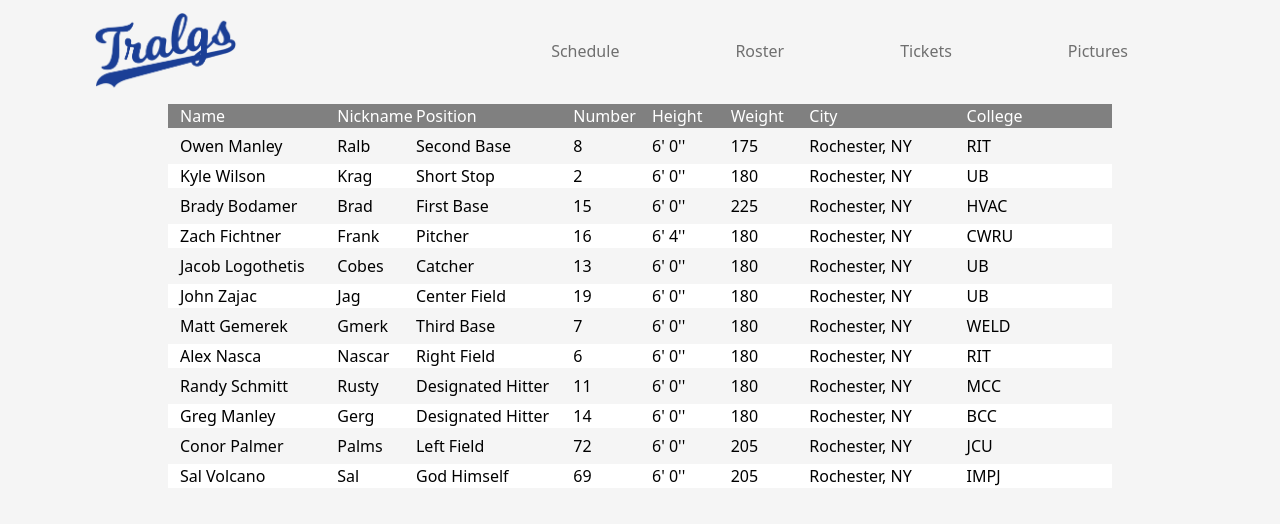
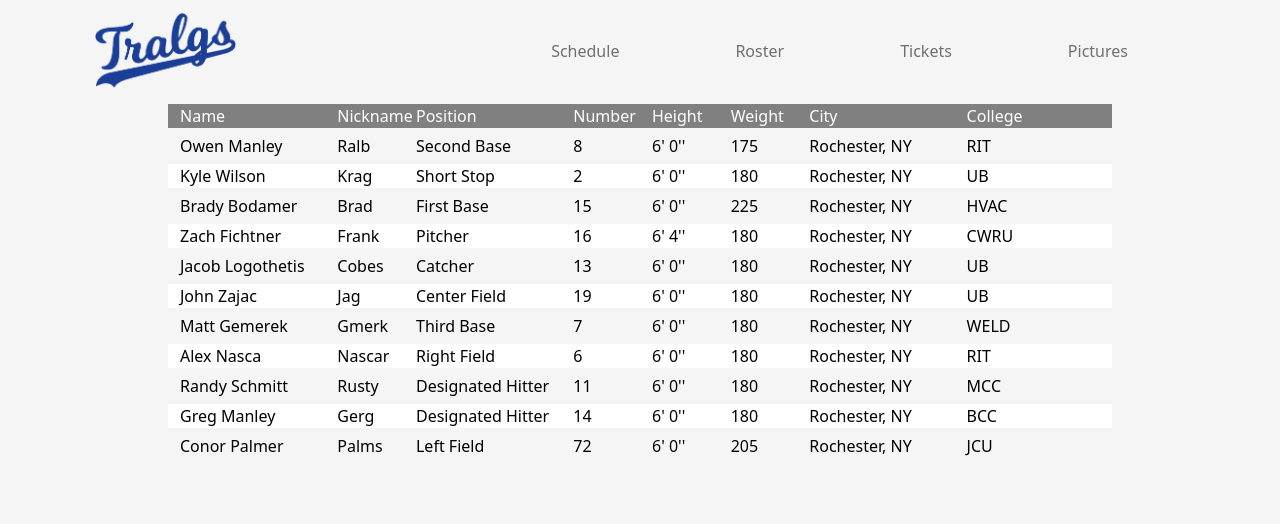
Before and after one commit to ogm7039/tralgs_softball, a React (Create React App) app in the folder tralgs-react/: page /roster in a window 1280 px wide. Shown: the top 524 px of the page. Built offline with nearby package versions, Linux system fonts and the light colour scheme.

Commit message:
final touch ups

```diff
--- a/tralgs-react/src/Roster.js
+++ b/tralgs-react/src/Roster.js
@@ -22,8 +22,7 @@ class Roster extends Component
                 [7, 'Alex Nasca', 'Nascar', 'Right Field', 6, 6, 0, 180, 'Rochester, NY', 'RIT'],
                 [8, 'Randy Schmitt', 'Rusty', 'Designated Hitter', 11, 6, 0, 180, 'Rochester, NY', 'MCC'],
                 [9, 'Greg Manley', 'Gerg', 'Designated Hitter', 14, 6, 0, 180, 'Rochester, NY', 'BCC'],
-                [10, 'Conor Palmer', 'Palms', 'Left Field', 72, 6, 0, 205, 'Rochester, NY', 'JCU'],
-                [11, 'Sal Volcano', 'Sal', 'God Himself', 69, 6, 0, 205, 'Rochester, NY', 'IMPJ']]
+                [10, 'Conor Palmer', 'Palms', 'Left Field', 72, 6, 0, 205, 'Rochester, NY', 'JCU']]
         };
     }
 
```
Also changed, not shown: 1 other file (tests, documents, lock files or other folders).
